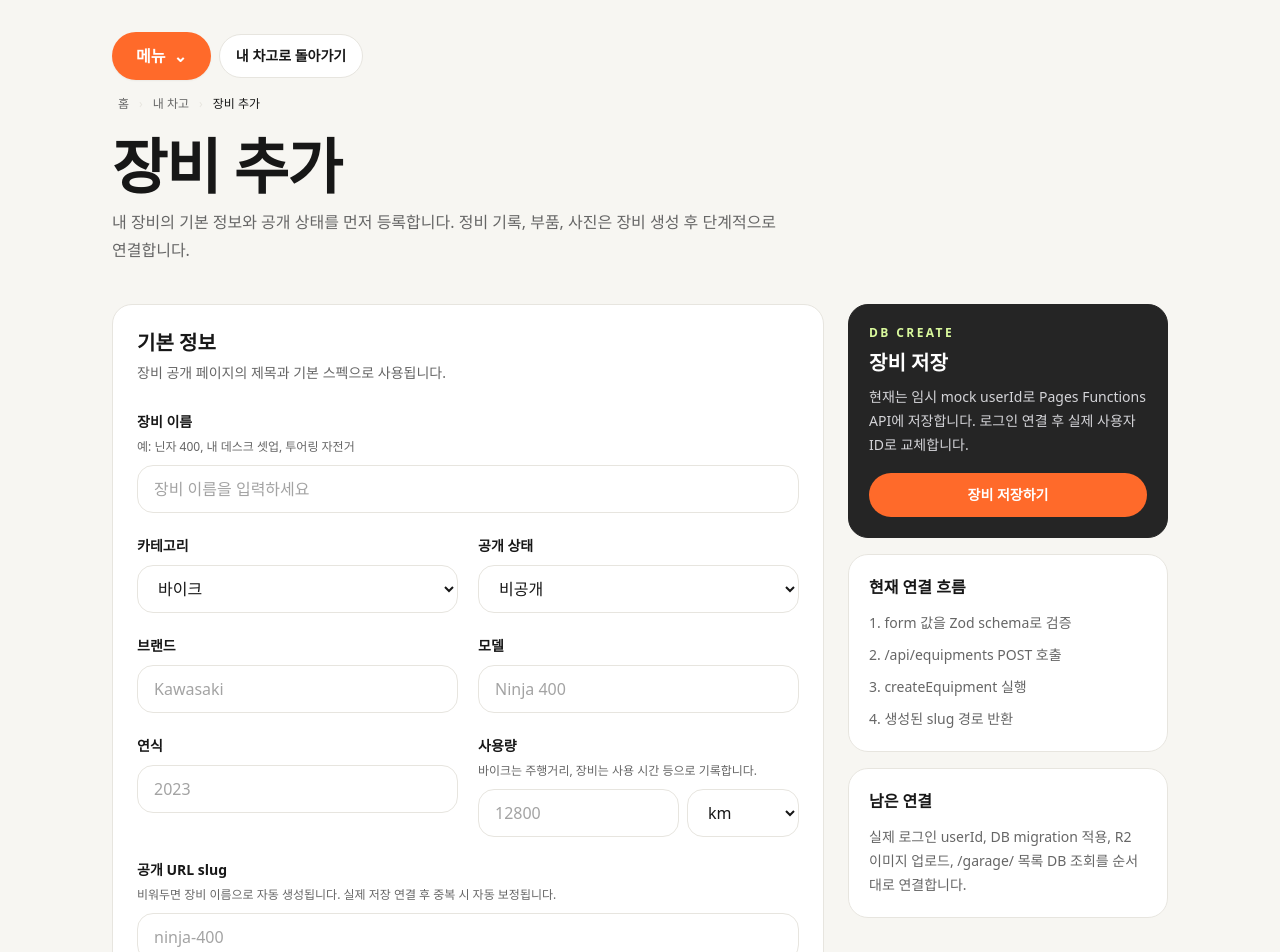
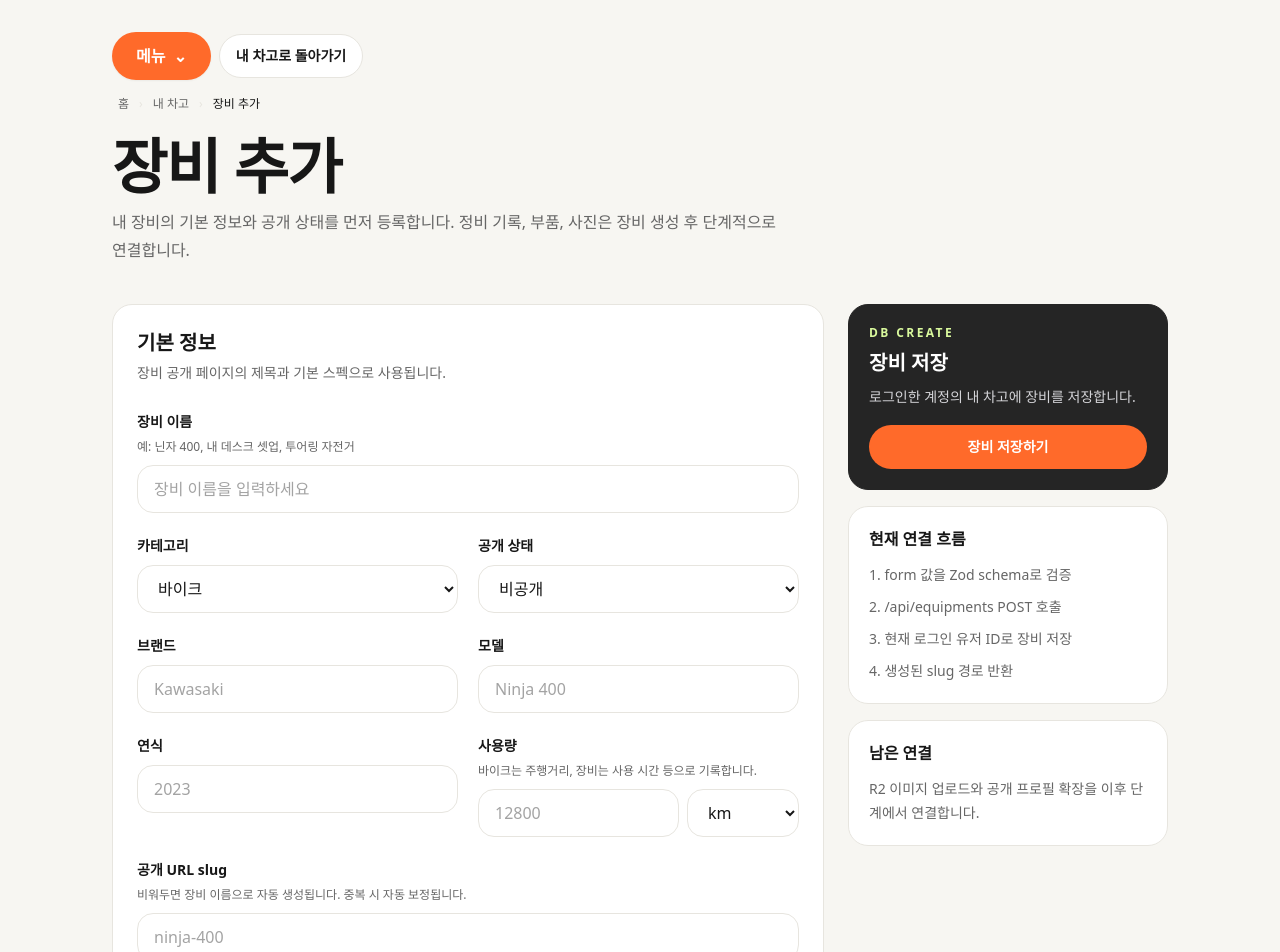
Before and after one commit to winzfs/maniac, a Next.js app: page /garage/new in a window 1280 px wide. Shown: the top 952 px of the page. Built offline with nearby package versions, Linux system fonts and the light colour scheme.

Commit message:
ux: show login prompt on equipment create

```diff
--- a/src/features/equipment/components/EquipmentForm.tsx
+++ b/src/features/equipment/components/EquipmentForm.tsx
@@ -1,5 +1,6 @@
 "use client";
 
+import Link from "next/link";
 import { useState, type FormEvent } from "react";
 import { ZodError } from "zod";
 import { Button } from "@/shared/components/ui/Button";
@@ -24,6 +25,7 @@ type SubmitState =
   | { status: "idle" }
   | { status: "submitting" }
   | { status: "success"; message: string; nextPath?: string }
+  | { status: "login-required"; message: string }
   | { status: "error"; message: string };
 
 type CreateEquipmentResponse = {
@@ -67,11 +69,15 @@ async function createEquipmentRequest(input: unknown) {
   });
   const data = (await response.json()) as CreateEquipmentResponse;
 
+  if (response.status === 401) {
+    return { data, loginRequired: true };
+  }
+
   if (!response.ok || !data.ok) {
     throw new Error(data.error ?? "장비 저장에 실패했습니다.");
   }
 
-  return data;
+  return { data, loginRequired: false };
 }
 
 export function EquipmentForm() {
@@ -84,10 +90,14 @@ export function EquipmentForm() {
     try {
       const input = formDataToCreateEquipmentInput(new FormData(event.currentTarget));
       const result = await createEquipmentRequest(input);
+      if (result.loginRequired) {
+        setSubmitState({ status: "login-required", message: result.data.error ?? "장비를 등록하려면 먼저 로그인해 주세요." });
+        return;
+      }
       setSubmitState({
         status: "success",
         message: `${input.nickname} 장비가 저장되었습니다.`,
-        nextPath: result.nextPath,
+        nextPath: result.data.nextPath,
       });
     } catch (error) {
       setSubmitState({ status: "error", message: getErrorMessage(error) });
@@ -154,7 +164,7 @@ export function EquipmentForm() {
           </div>
 
           <div className="space-y-2 sm:col-span-2">
-            <FieldLabel label="공개 URL slug" description="비워두면 장비 이름으로 자동 생성됩니다. 실제 저장 연결 후 중복 시 자동 보정됩니다." />
+            <FieldLabel label="공개 URL slug" description="비워두면 장비 이름으로 자동 생성됩니다. 중복 시 자동 보정됩니다." />
             <input className={inputClassName()} name="slug" placeholder="ninja-400" />
           </div>
 
@@ -170,7 +180,7 @@ export function EquipmentForm() {
           <div>
             <p className="text-xs font-semibold uppercase tracking-[0.2em] text-lime-200">DB Create</p>
             <h2 className="mt-2 text-xl font-bold">장비 저장</h2>
-            <p className="mt-2 text-sm leading-6 text-zinc-300">현재는 임시 mock userId로 Pages Functions API에 저장합니다. 로그인 연결 후 실제 사용자 ID로 교체합니다.</p>
+            <p className="mt-2 text-sm leading-6 text-zinc-300">로그인한 계정의 내 차고에 장비를 저장합니다.</p>
           </div>
           <Button className="w-full" type="submit" disabled={submitState.status === "submitting"}>
             {submitState.status === "submitting" ? "저장 중..." : "장비 저장하기"}
@@ -179,6 +189,15 @@ export function EquipmentForm() {
             <div className="space-y-3 rounded-2xl bg-white/10 p-3 text-sm leading-6 text-lime-100">
               <p>{submitState.message}</p>
               {submitState.nextPath ? <a className="font-semibold underline underline-offset-4" href={submitState.nextPath}>공개 페이지 확인하기</a> : null}
+            </div>
+          ) : null}
+          {submitState.status === "login-required" ? (
+            <div className="space-y-3 rounded-2xl bg-white/10 p-3 text-sm leading-6 text-lime-100">
+              <p>{submitState.message}</p>
+              <div className="flex flex-wrap gap-2">
+                <Link className="font-semibold underline underline-offset-4" href="/login/">로그인</Link>
+                <Link className="font-semibold underline underline-offset-4" href="/signup/">회원가입</Link>
+              </div>
             </div>
           ) : null}
           {submitState.status === "error" ? (
@@ -191,14 +210,14 @@ export function EquipmentForm() {
           <ol className="space-y-2 text-sm leading-6 text-text-secondary">
             <li>1. form 값을 Zod schema로 검증</li>
             <li>2. /api/equipments POST 호출</li>
-            <li>3. createEquipment 실행</li>
+            <li>3. 현재 로그인 유저 ID로 장비 저장</li>
             <li>4. 생성된 slug 경로 반환</li>
           </ol>
         </Card>
 
         <Card className="space-y-3 p-5">
           <h3 className="font-bold">남은 연결</h3>
-          <p className="text-sm leading-6 text-text-secondary">실제 로그인 userId, DB migration 적용, R2 이미지 업로드, /garage/ 목록 DB 조회를 순서대로 연결합니다.</p>
+          <p className="text-sm leading-6 text-text-secondary">R2 이미지 업로드와 공개 프로필 확장을 이후 단계에서 연결합니다.</p>
         </Card>
       </aside>
     </form>
```
